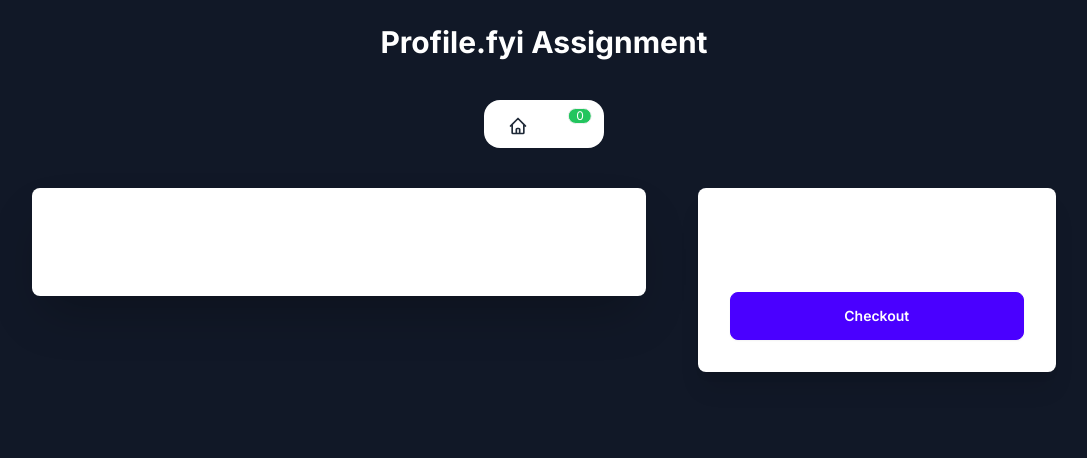
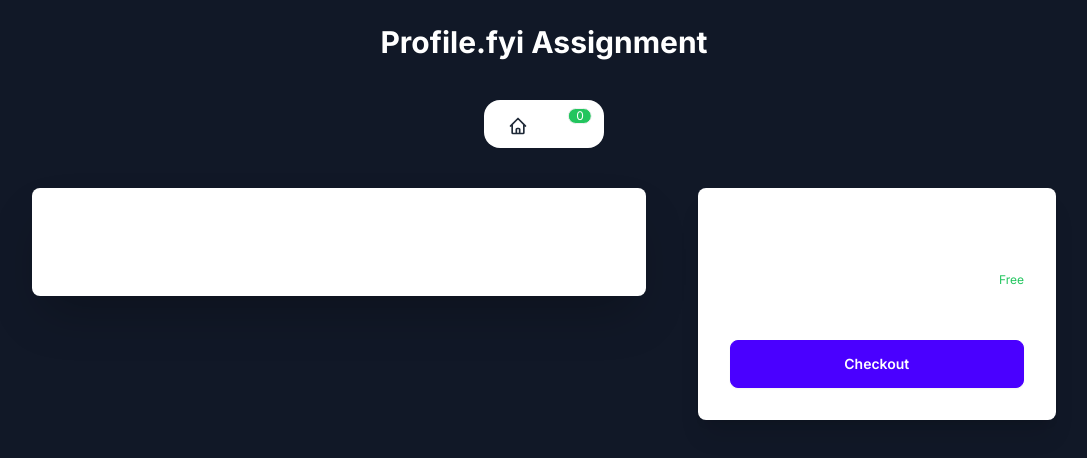
Before and after one commit to metaladmiral/profile.fyi-assign, a Next.js app: page /cart in a window 1280 px wide. Shown: the top 458 px of the page, without its empty margins (96-1183 px from the left). Built offline with nearby package versions, Linux system fonts and the light colour scheme.

Commit message:
added cart summary

```diff
--- a/src/app/cart/page.tsx
+++ b/src/app/cart/page.tsx
@@ -16,7 +16,7 @@ export default function Page() {
         <div className=" w-[35%] bg-base-100 h-auto shadow-xl rounded-lg top-0 absolute right-0 p-8">
           <h1 className="text-white text-2xl font-bold">Cart Summary</h1>
           <div className="text-white mt-5">
-            {/* <CartSummary /> */}
+            <CartSummary />
             <button className="btn btn-primary w-full text-white mt-5">
               Checkout
             </button>
--- a/src/components/cart/cartSummary.tsx
+++ b/src/components/cart/cartSummary.tsx
@@ -2,11 +2,10 @@
 
 import { products } from "@/products";
 import { Product } from "@/types";
-import { useAppSelector } from "@/redux/hooks";
-import { selectItems } from "@/redux/slices/cartSlice";
+import { useCartStorage } from "@/zustand/cartStore";
 
 export default function CartSummary() {
-  const items = useAppSelector(selectItems);
+  const items = useCartStorage((state) => state.cartItems);
 
   const renderCartSummary = Object.values(items).map((item) => (
     <div className="flex justify-between mt-2 mb-2" key={item.id}>
--- a/src/types.ts
+++ b/src/types.ts
@@ -1,6 +1,6 @@
 export interface CartItem {
   id: number;
-  quantity?: number;
+  quantity: number;
 }
 
 export interface CartItems {
```
